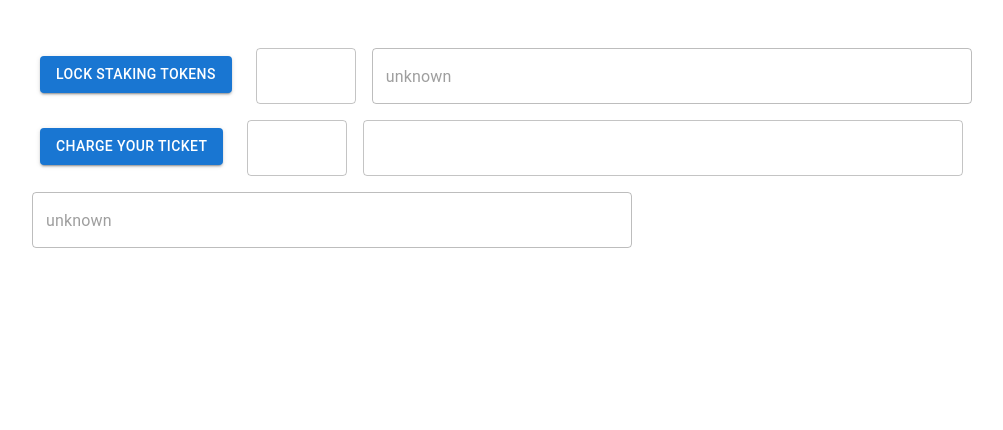
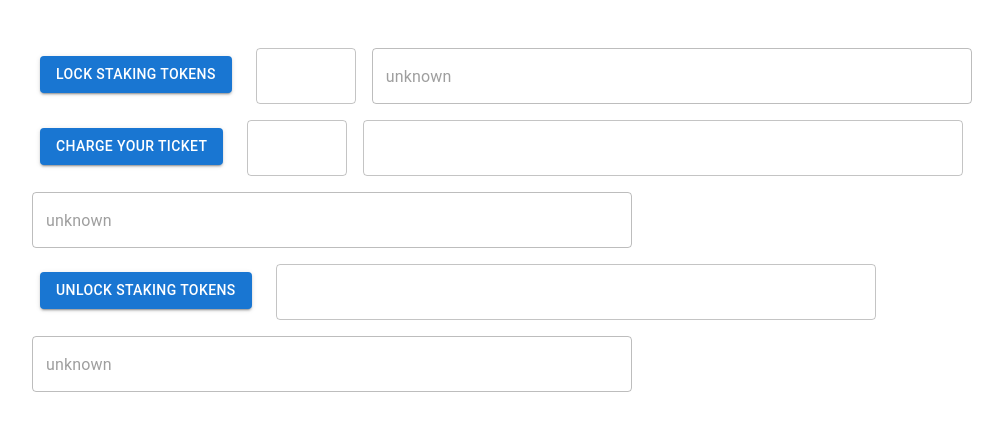
Before and after one commit to profit-sharing/profit-sharing-frontend, a React (Create React App) app: page / in a window 1280 px wide. Shown: the top 430 px of the page, without its empty margins (40-1043 px from the left). Built offline with nearby package versions, Linux system fonts and the light colour scheme; no server answers.

Commit message:
unlocking tx added

```diff
--- a/src/App.tsx
+++ b/src/App.tsx
@@ -3,7 +3,7 @@ import Button from '@mui/material/Button';
 import Container from '@mui/material/Container';
 import TextField from '@mui/material/TextField';
 import './App.css';
-import {lockingTx, chargingTx} from "./profitSharing/profitSharing";
+import {lockingTx, chargingTx, unlockingTx} from "./profitSharing/profitSharing";
 import {BaseConfig} from "./config/configs";
 import {ApiNetwork} from "./network/Network";
 
@@ -13,6 +13,8 @@ const App: React.FC = () => {
     const [chargeTx, setChargeTx] = useState<string>("unknown")
     const [tokenCharge, setTokenCharge] = useState<string>("")
     const [chargeAmount, setChargeAmount] = useState<number>(0)
+    const [unlockTx, setUnlockTx] = useState<string>("unknown")
+    const [unlockToken, setUnlockToken] = useState<string>("")
     const [config, setConfig] = useState<BaseConfig|undefined>(undefined)
 
     useEffect(() => {
@@ -26,6 +28,9 @@ const App: React.FC = () => {
     }
     const charge = (reservedToken: string, amount: number) => {
         chargingTx(tokenCharge, chargeAmount*1e9, config!).then(setChargeTx)
+    }
+    const unlock = (reservedToken: string) => {
+        unlockingTx(reservedToken, config!).then(setUnlockTx)
     }
     return (
         <Container sx={{m: 5}}>
@@ -82,6 +87,28 @@ const App: React.FC = () => {
                     value={chargeTx}
                 />
             </div>
+            <div>
+                <Button variant="contained" sx={{m: 2}}
+                        onClick={() => {unlock(unlockToken)}}>
+                    Unlock staking tokens
+                </Button>
+                <TextField
+                    onChange={event => {
+                        const {value} = event.target;
+                        setUnlockToken(value)
+                    }}
+                    sx={{m: 1}}
+                    style={{width: 600}}
+                    id="reserved-token-input2"
+                />
+                <TextField
+                    disabled
+                    sx={{m: 1}}
+                    style={{width: 600}}
+                    id="outlined-address"
+                    value={unlockTx}
+                />
+            </div>
         </Container>
     );
 }
--- a/src/models/models.ts
+++ b/src/models/models.ts
@@ -1,5 +1,4 @@
 import {Box, Token, Register} from "./types";
-import {decodeString} from "../config/utils";
 import * as wasm from 'ergo-lib-wasm-browser';
 
 export class BoxImpl implements Box{
--- a/src/profitSharing/profitSharing.ts
+++ b/src/profitSharing/profitSharing.ts
@@ -128,3 +128,65 @@ export const chargingTx = async (reservedToken: string, chargeAmount: number, co
     if(txId !== 'Error') console.log("[profit-sharing] Ticket charged successfully")
     return txId
 }
+
+export const unlockingTx = async (reservedToken: string, config: BaseConfig) => {
+    let ticketBox: Box;
+    try {
+        ticketBox = await ApiNetwork.getTicketBox(reservedToken, config)
+    } catch (e){
+        console.log(e.info)
+        return "Ticket not found"
+    }
+    const ticketBoxInfo: TicketBox = new TicketBox(ticketBox)
+    await ticketBoxInfo.setup()
+    const configBox: Box = await ApiNetwork.getConfigBox(config)
+    const configBoxInfo: ConfigBox = new ConfigBox(configBox)
+    await configBoxInfo.setup()
+    const walletBoxes = await getWalletBoxes({[reservedToken]: 1})
+    if(!walletBoxes.covered) {
+        console.log('[profit-sharing] Not enough fund for locking')
+        return "Not enough fund"
+    }
+    const changeAddress = await getWalletAddress()
+    if(changeAddress === "Error") {
+        console.log('[profit-sharing] Wallet connection failed')
+        return "Wallet connection failed"
+    }
+    const outConfigBox: BoxCandidate = await Boxes.getConfigBox(
+        configBoxInfo,
+        (parseInt(configBoxInfo.assets[2].amount) + 1).toString(),
+        configBoxInfo.stakeCount - ticketBoxInfo.stake,
+        configBoxInfo.ticketCount - 1,
+        config
+    )
+    const totalErg = walletBoxes.boxes.map(box => parseInt(box.value)).reduce((a, b) => a + b)
+    const changeBox: BoxCandidate = {
+        value: (parseInt(ticketBoxInfo.value) + totalErg - ticketBoxInfo.fee).toString(),
+        ergoTree: wasm.Address.from_mainnet_str(changeAddress).to_ergo_tree().to_base16_bytes(),
+        assets: [{tokenId: config.tokens.staking, amount: ticketBoxInfo.stake.toString()}].concat(walletBoxes.excess),
+        additionalRegisters: {},
+        creationHeight: await ApiNetwork.getHeight()
+    }
+    const feeBox: BoxCandidate = {
+        value: ticketBoxInfo.fee.toString(),
+        creationHeight: await ApiNetwork.getHeight(),
+        ergoTree: config.ergoTrees.fee,
+        assets: [],
+        additionalRegisters: {},
+    }
+    let inputs = [configBox, ticketBox].concat(walletBoxes.boxes)
+    const unsigned = {
+        inputs: inputs.map(curIn => {
+            return {
+                ...curIn,
+                extension: {}
+            }
+        }),
+        outputs: [outConfigBox, changeBox, feeBox],
+        dataInputs: [],
+    }
+    console.log(unsigned)
+    let txId = await sendTx(unsigned)
+    if(txId !== 'Error') console.log("[profit-sharing] Staking tokens unlocked successfully")
+    return txId
+}
```
